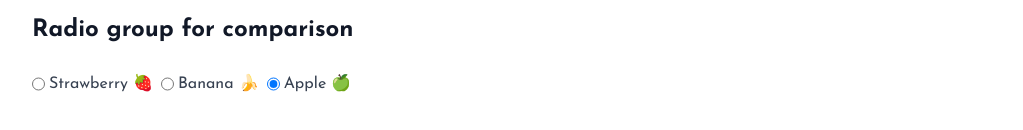
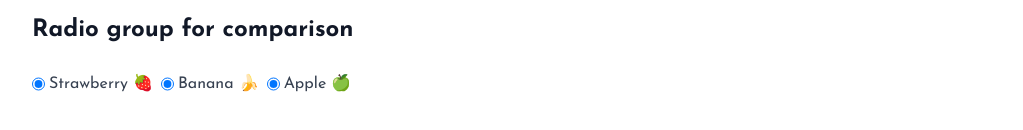
Before and after one commit to joshuawootonn/react-components-from-scratch, a Next.js app: page /toggle-group in a window 1280 px wide. Shown: the part 422-552 px from the top of the page, without its empty margins (128-1151 px from the left). Built offline with nearby package versions, Linux system fonts and the light colour scheme; no server answers.

Commit message:
fix: updated attributes in radio example

```diff
--- a/pages/toggle-group.tsx
+++ b/pages/toggle-group.tsx
@@ -52,16 +52,22 @@ export default function ToggleGroupPage() {
 
             <fieldset className="flex flex-row items-center space-x-2">
                 <div className="flex justify-center space-x-1">
-                    <input type="radio" id="strawberry" name="drone" value="strawberry" checked />
-                    <label for="strawberry">Strawberry 🍓</label>
+                    <input
+                        type="radio"
+                        id="strawberry"
+                        name="strawberry"
+                        value="strawberry"
+                        checked
+                    />
+                    <label htmlFor="strawberry">Strawberry 🍓</label>
                 </div>
                 <div className="flex justify-center space-x-1">
-                    <input type="radio" id="banana" name="drone" value="banana" checked />
-                    <label for="banana">Banana 🍌</label>
+                    <input type="radio" id="banana" name="banana" value="banana" checked />
+                    <label htmlFor="banana">Banana 🍌</label>
                 </div>
                 <div className="flex justify-center space-x-1">
-                    <input type="radio" id="apple" name="drone" value="apple" checked />
-                    <label for="apple">Apple 🍏</label>
+                    <input type="radio" id="apple" name="apple" value="apple" checked />
+                    <label htmlFor="apple">Apple 🍏</label>
                 </div>
             </fieldset>
 
```
